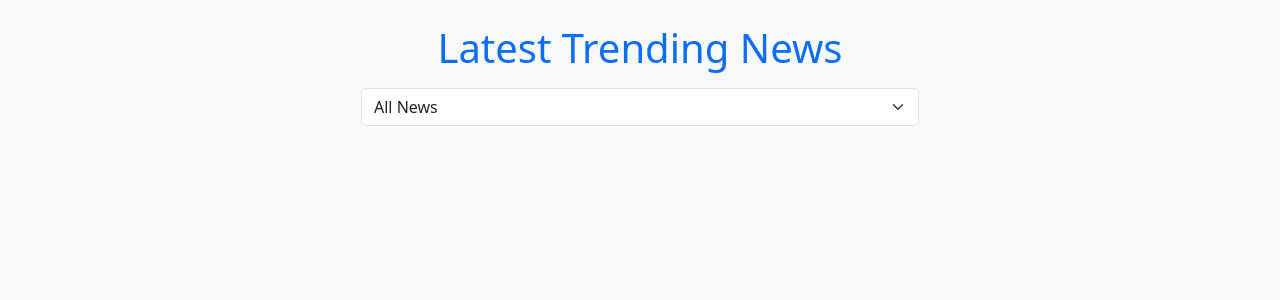
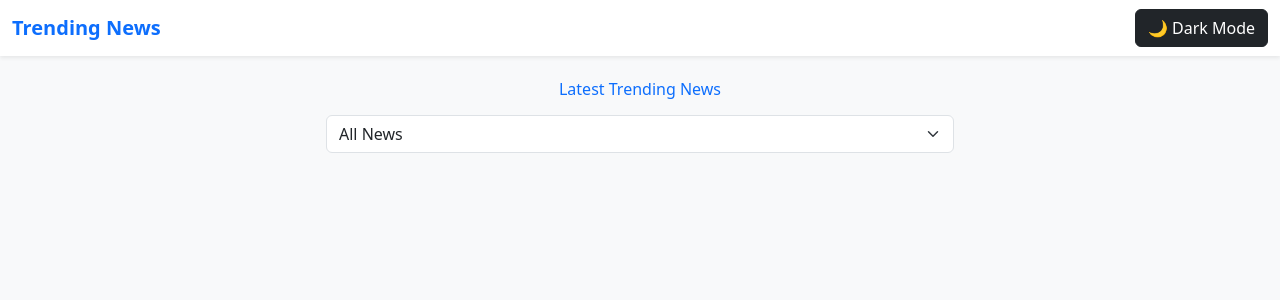
Before and after one commit to pamarthipk/newsapi-flask-app, a Flask app: page / in a window 1280 px wide. Shown: the top 300 px of the page. Run offline with Flask 3, Linux system fonts and the light colour scheme; data that the repository does not hold is empty; some libraries are stand-ins or nearby versions.

Commit message:
Improved UI with Bootstrap, Tailwind & Dark Mode

```diff
--- a/static/script.js
+++ b/static/script.js
@@ -12,10 +12,15 @@
                     let newsItem = `
                         <div class="col-md-4">
                             <div class="card mb-3 shadow-sm">
-                                <div class="card-body">
-                                    <h5 class="card-title">${news.title}</h5>
-                                    <p class="card-text"><strong>Source:</strong> ${news.source}</p>
-                                    <a href="${news.url}" target="_blank" class="btn btn-primary">Read More</a>
+                                <div class="col-lg-4 col-md-6 mb-4">
+                                    <div class = "card shadow-sm h-100">
+                                        <img src="${news.image_url || 'https://via.placeholder.com/300'}" class="card-img-top" alt="News Image">
+                                        <div class="card-body d-flex flex-column">
+                                            <h5 class="card-title">${news.title}</h5>
+                                            <p class="card-text text-muted">${news.source}</p>
+                                            <a href="${news.url}" target="_blank" class="btn btn-primary mt-auto">Read More</a>
+                                        </div>
+                                    </div>
                                 </div>
                             </div>
                         </div>
@@ -34,3 +39,16 @@
         fetchNews(this.value);
     });
 });
+document.addEventListener("DOMContentLoaded", function () {
+    const body = document.getElementById("body");
+    const toggle = document.getElementById("darkModeToggle");
+
+    toggle.addEventListener("click", function () {
+        body.classList.toggle("dark-mode");
+        localStorage.setItem("darkMode", body.classList.contains("dark-mode") ? "enabled" : "disabled");
+    });
+
+    if (localStorage.getItem("darkMode") === "enabled") {
+        body.classList.add("dark-mode");
+    }
+});
--- a/templates/index.html
+++ b/templates/index.html
@@ -7,10 +7,17 @@
 
     <!-- Bootstrap CSS -->
     <link href="https://cdn.jsdelivr.net/npm/bootstrap@5.3.0/dist/css/bootstrap.min.css" rel="stylesheet">
+    <script src="https://cdn.tailwindcss.com"></script>
 
     <script src="/static/script.js" defer></script>
 </head>
-<body class="bg-light">
+<body class="bg-light" id="body">
+    <nav class="navbar navbar-expand-lg navbar-light bg-white shadow-sm">
+        <div class="container">
+            <a class="navbar-brand text-primary fw-bold" href="#">Trending News</a>
+            <button id="darkModeToggle" class="btn btn-dark">🌙 Dark Mode</button>
+        </div>
+    </nav>
     <div class="container mt-4">
         <h1 class="text-center text-primary">Latest Trending News</h1>
 
@@ -27,7 +34,10 @@
             </select>
         </div>
 
-        <div id="newsContainer" class="row">Loading news...</div>
+        <div id="newsContainer" class="row mt-4">
+            News Articles will load here
+        </div>
+
     </div>
 
     <!-- Bootstrap JS -->
```
Also changed, not shown: static/style.css (added, +14 -0 lines).
